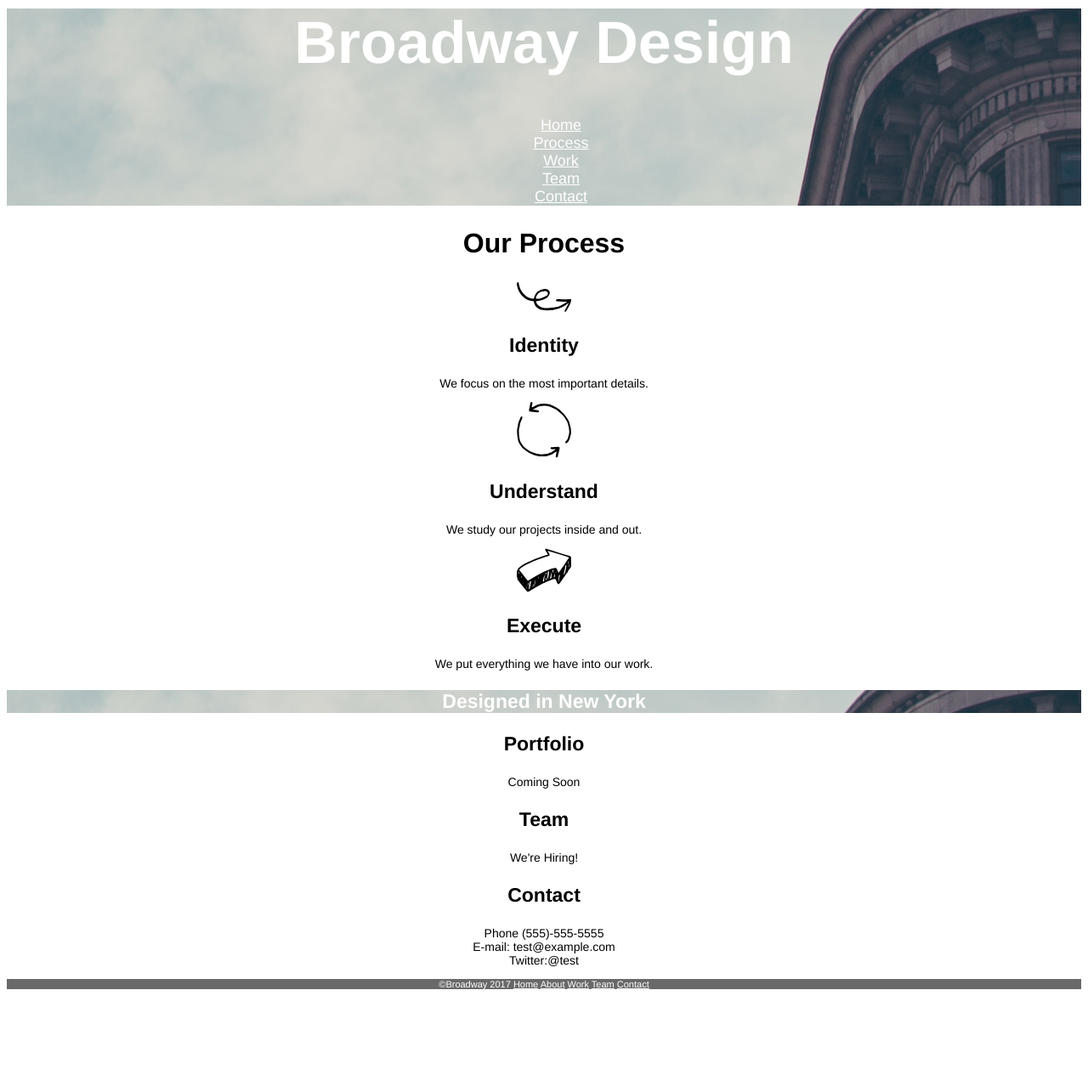
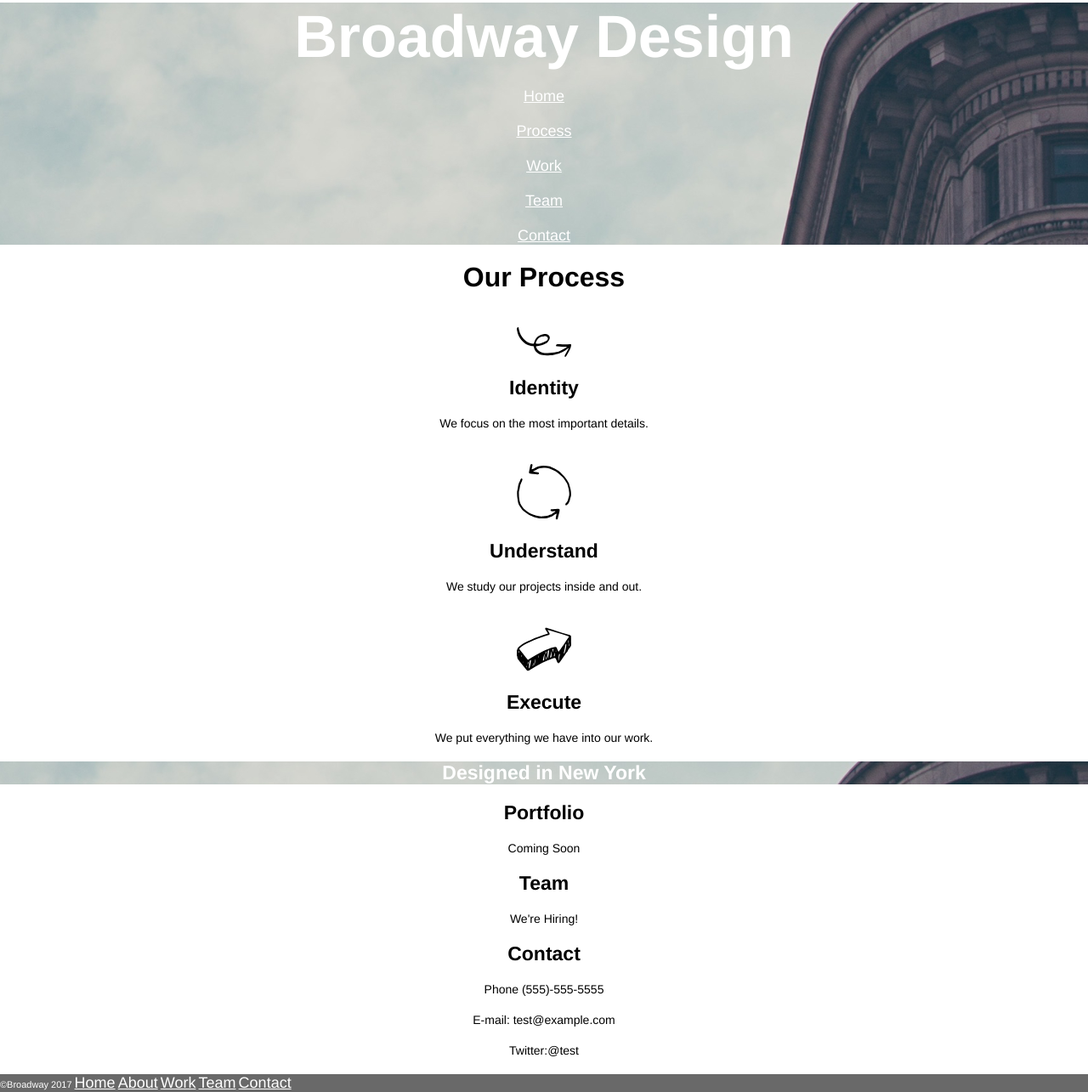
Before and after one commit to karinafinch/broadway, a plain HTML site: page index.html in a window 1280 px wide. Shown: the part 37-1322 px from the top of the page at 85% size. Before the commit the page ends 1209 px from the top, so only its background shows below. Drawn offline with Linux system fonts and the light colour scheme; files whose address does not match are found by name.

Commit message:
finish project

```diff
--- a/index.html
+++ b/index.html
@@ -37,7 +37,9 @@
     <h3>Team</h3>
     <p>We're Hiring!</p>
     <h3>Contact</h3>
-    <p>Phone (555)-555-5555 <br>E-mail: test@example.com <br>Twitter:@test</p>
+    <p>Phone (555)-555-5555</p>
+    <p>E-mail: test@example.com</p>
+    <p>Twitter:@test</p>
 
     <!-- footer -->
     <footer>
--- a/resources/css/style.css
+++ b/resources/css/style.css
@@ -1,6 +1,9 @@
 * {
   font-family: Helvetica;
   text-align: center;
+  padding: 0;
+  margin:0;
+  margin-top: 20px;
 }
 
 .bg-image {
@@ -31,7 +34,7 @@ p {
   font-size: 14px;
 }
 
-header a {
+a {
   font-size: 18px;
 }
 
@@ -39,11 +42,14 @@ footer {
   background-color: dimgray;
   font-size: 11px;
 }
-
+nav {
+  text-align: left;
+}
 ul {
     list-style-type: none;
 }
 
 li a {
     display: block;
+    margin-top: 10px;
 }
```
